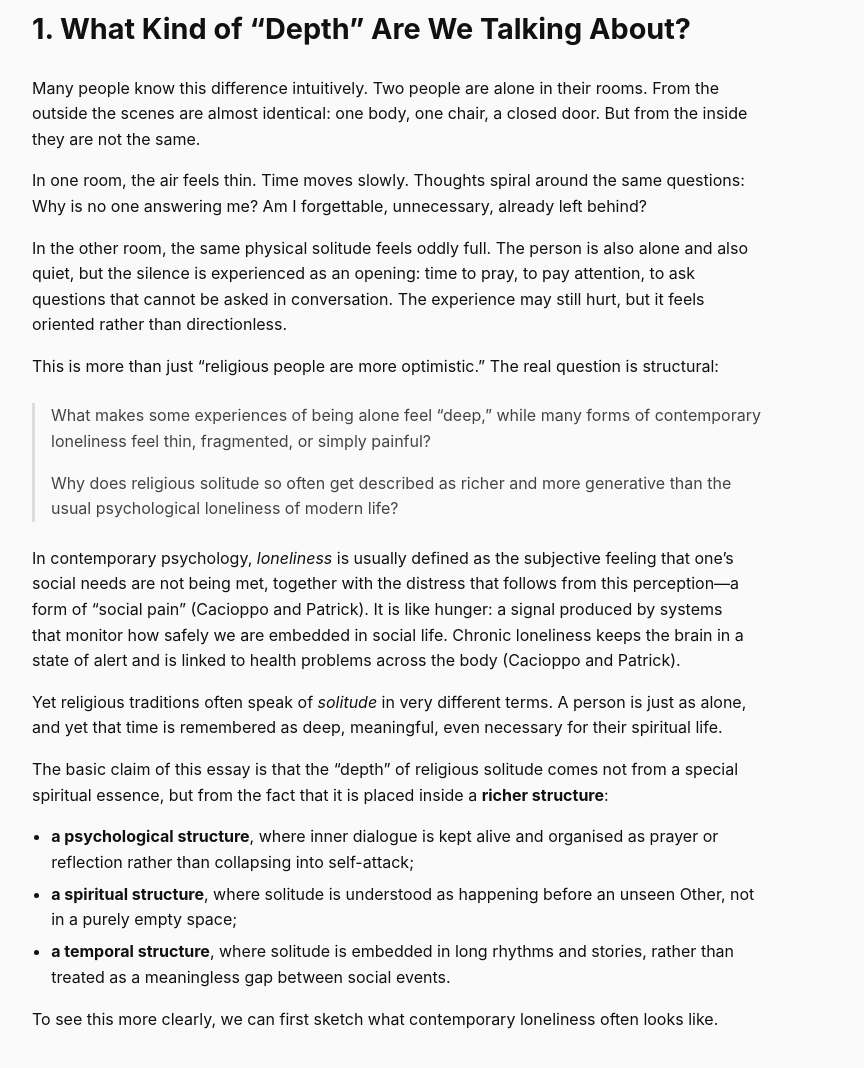
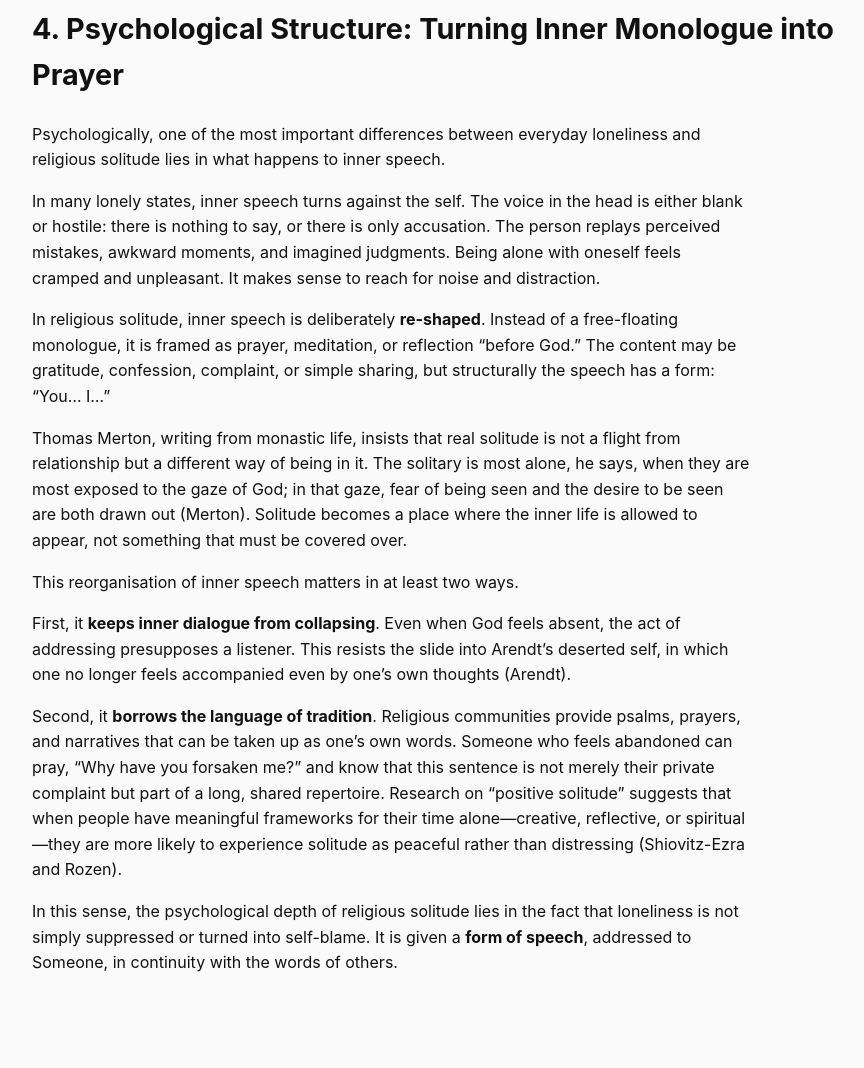
Before and after one commit to YifeiiFan/beyond-black, a plain HTML site: page s4.html in a window 1280 px wide. Shown: the part 340-1408 px from the top of the page, without its empty margins (158-1022 px from the left). Drawn offline with Linux system fonts and the light colour scheme.

Commit message:
Update s4.html

```diff
--- a/s4.html
+++ b/s4.html
@@ -56,34 +56,23 @@
     <!-- 顶部完整图片 -->
     <img src="s4.jpg" alt="Section 4 image" class="hero">
 
-    <h2>1. What Kind of “Depth” Are We Talking About?</h2>
+    <h2>4. Psychological Structure: Turning Inner Monologue into Prayer</h2>
 
-    <p>Many people know this difference intuitively. Two people are alone in their rooms. From the outside the scenes are almost identical: one body, one chair, a closed door. But from the inside they are not the same.</p>
+    <p>Psychologically, one of the most important differences between everyday loneliness and religious solitude lies in what happens to inner speech.</p>
 
-    <p>In one room, the air feels thin. Time moves slowly. Thoughts spiral around the same questions: Why is no one answering me? Am I forgettable, unnecessary, already left behind?</p>
+    <p>In many lonely states, inner speech turns against the self. The voice in the head is either blank or hostile: there is nothing to say, or there is only accusation. The person replays perceived mistakes, awkward moments, and imagined judgments. Being alone with oneself feels cramped and unpleasant. It makes sense to reach for noise and distraction.</p>
 
-    <p>In the other room, the same physical solitude feels oddly full. The person is also alone and also quiet, but the silence is experienced as an opening: time to pray, to pay attention, to ask questions that cannot be asked in conversation. The experience may still hurt, but it feels oriented rather than directionless.</p>
+    <p>In religious solitude, inner speech is deliberately <strong>re-shaped</strong>. Instead of a free-floating monologue, it is framed as prayer, meditation, or reflection “before God.” The content may be gratitude, confession, complaint, or simple sharing, but structurally the speech has a form: “You… I…”</p>
 
-    <p>This is more than just “religious people are more optimistic.” The real question is structural:</p>
+    <p>Thomas Merton, writing from monastic life, insists that real solitude is not a flight from relationship but a different way of being in it. The solitary is most alone, he says, when they are most exposed to the gaze of God; in that gaze, fear of being seen and the desire to be seen are both drawn out (Merton). Solitude becomes a place where the inner life is allowed to appear, not something that must be covered over.</p>
 
-    <blockquote>
-      <p>What makes some experiences of being alone feel “deep,” while many forms of contemporary loneliness feel thin, fragmented, or simply painful?</p>
-      <p>Why does religious solitude so often get described as richer and more generative than the usual psychological loneliness of modern life?</p>
-    </blockquote>
+    <p>This reorganisation of inner speech matters in at least two ways.</p>
 
-    <p>In contemporary psychology, <em>loneliness</em> is usually defined as the subjective feeling that one’s social needs are not being met, together with the distress that follows from this perception—a form of “social pain” (Cacioppo and Patrick). It is like hunger: a signal produced by systems that monitor how safely we are embedded in social life. Chronic loneliness keeps the brain in a state of alert and is linked to health problems across the body (Cacioppo and Patrick).</p>
+    <p>First, it <strong>keeps inner dialogue from collapsing</strong>. Even when God feels absent, the act of addressing presupposes a listener. This resists the slide into Arendt’s deserted self, in which one no longer feels accompanied even by one’s own thoughts (Arendt).</p>
 
-    <p>Yet religious traditions often speak of <em>solitude</em> in very different terms. A person is just as alone, and yet that time is remembered as deep, meaningful, even necessary for their spiritual life.</p>
+    <p>Second, it <strong>borrows the language of tradition</strong>. Religious communities provide psalms, prayers, and narratives that can be taken up as one’s own words. Someone who feels abandoned can pray, “Why have you forsaken me?” and know that this sentence is not merely their private complaint but part of a long, shared repertoire. Research on “positive solitude” suggests that when people have meaningful frameworks for their time alone—creative, reflective, or spiritual—they are more likely to experience solitude as peaceful rather than distressing (Shiovitz-Ezra and Rozen).</p>
 
-    <p>The basic claim of this essay is that the “depth” of religious solitude comes not from a special spiritual essence, but from the fact that it is placed inside a <strong>richer structure</strong>:</p>
-
-    <ul>
-      <li><strong>a psychological structure</strong>, where inner dialogue is kept alive and organised as prayer or reflection rather than collapsing into self-attack;</li>
-      <li><strong>a spiritual structure</strong>, where solitude is understood as happening before an unseen Other, not in a purely empty space;</li>
-      <li><strong>a temporal structure</strong>, where solitude is embedded in long rhythms and stories, rather than treated as a meaningless gap between social events.</li>
-    </ul>
-
-    <p>To see this more clearly, we can first sketch what contemporary loneliness often looks like.</p>
+    <p>In this sense, the psychological depth of religious solitude lies in the fact that loneliness is not simply suppressed or turned into self-blame. It is given a <strong>form of speech</strong>, addressed to Someone, in continuity with the words of others.</p>
   </div>
 </body>
 </html>
```
